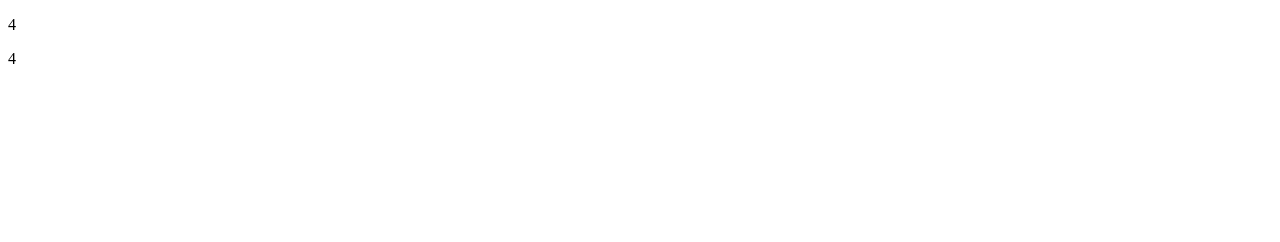
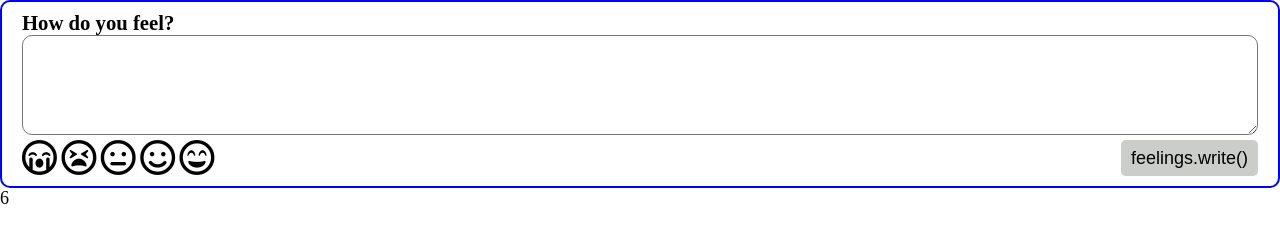
Before and after one commit to DakotaV6/mood-journal, a plain HTML site: page index.html in a window 1280 px wide. Drawn offline with nearby package versions, Linux system fonts and the light colour scheme; some packages are replaced by stand-ins of ours.

Commit message:
Added basic journal entry form, emoji, and some very minor styling.

```diff
--- /dev/null
+++ b/app/components/journal-entry/journal-entry.html
@@ -0,0 +1 @@
+<p>{{ 3 + 3 }}</p>
--- /dev/null
+++ b/app/components/journal-entry/journal-entry.js
@@ -0,0 +1,12 @@
+"use strict";
+
+const journalEntry = {
+        templateUrl: "app/components/journal-entry/journal-entry.html",
+        controller: [function() {
+            const vm = this;
+        }]
+}
+
+angular
+    .module("App")
+    .component("journalEntry", journalEntry);
--- /dev/null
+++ b/app/components/journal-main/journal-main.html
@@ -0,0 +1,2 @@
+<new-entry></new-entry>
+<journal-entry></journal-entry>
--- /dev/null
+++ b/app/components/journal-main/journal-main.js
@@ -0,0 +1,13 @@
+"use strict";
+
+const journalMain = {
+    templateUrl: "app/components/journal-main/journal-main.html",
+    controller: [function() {
+        const vm = this;
+    }]
+};
+
+
+angular
+    .module("App")
+    .component("journalMain", journalMain);
--- a/app/components/main-comp/main-comp.html
+++ /dev/null
@@ -1 +0,0 @@
-<p>{{2+2}}</p>
--- a/app/components/main-comp/main-comp.js
+++ /dev/null
@@ -1,13 +0,0 @@
-"use strict";
-
-const mainComp = {
-    templateUrl: "app/components/main-comp/main-comp.html",
-    controller: [function() {
-        const vm = this;
-    }]
-};
-
-
-angular
-    .module("App")
-    .component("mainComp", mainComp);
--- /dev/null
+++ b/app/components/new-entry/new-entry.html
@@ -0,0 +1,14 @@
+<div class="new-entry-container">
+    <p class="journal-prompt">How do you feel?</p>
+    <textarea id="journal-entry"></textarea>
+    <div id="submit-row">
+        <div class="emoji-container">
+            <i class="emoji far fa-sad-cry"></i>
+            <i class="emoji far fa-tired"></i>
+            <i class="emoji far fa-meh"></i>
+            <i class="emoji far fa-smile"></i>
+            <i class="emoji far fa-grin-beam"></i>
+        </div>
+        <button type="submit" class="write-post">feelings.write()</button>
+    </div>
+</div>
--- /dev/null
+++ b/app/components/new-entry/new-entry.js
@@ -0,0 +1,12 @@
+"use strict";
+
+const newEntry = {
+    templateUrl: "app/components/new-entry/new-entry.html",
+    controller: [function() {
+        const vm = this;
+    }]
+};
+
+angular
+    .module("App")
+    .component("newEntry", newEntry);
--- a/index.html
+++ b/index.html
@@ -5,16 +5,18 @@
   <meta name="viewport" content="width=device-width, initial-scale=1.0">
   <meta http-equiv="X-UA-Compatible" content="ie=edge">
   <title>Shaggy Foxes Project</title>
+  <link rel="stylesheet" href="https://use.fontawesome.com/releases/v5.7.1/css/all.css" integrity="sha384-fnmOCqbTlWIlj8LyTjo7mOUStjsKC4pOpQbqyi7RrhN7udi9RwhKkMHpvLbHG9Sr" crossorigin="anonymous">
   <link rel="stylesheet" href="styles.css">
 </head>
 <body>
-  <main-comp></main-comp>
-  <p>{{2+2}}</p>
+  <journal-main></journal-main>
 
   <script src="https://cdnjs.cloudflare.com/ajax/libs/angular.js/1.6.5/angular.min.js"></script>
   <script src="https://cdnjs.cloudflare.com/ajax/libs/angular.js/1.6.5/angular-route.js"></script>
   <script src="app/module/module.js"></script>
   <!-- <script src="app/config/config.js"></script> -->
-  <script src="app/components/main-comp/main-comp.js"></script>
+  <script src="app/components/journal-main/journal-main.js"></script>
+  <script src="app/components/new-entry/new-entry.js"></script>
+  <script src="app/components/journal-entry/journal-entry.js"></script>
 </body>
 </html>
--- a/styles.css
+++ b/styles.css
@@ -0,0 +1,74 @@
+/***************/
+/*   GENERAL   */
+/***************/
+html {
+    box-sizing: border-box;
+    font-size: 18px;
+}
+*, *:after, *:before {
+    box-sizing: inherit;
+}
+body, p {
+    padding: 0;
+    margin: 0;
+}
+
+
+
+/*************/
+/*   Emoji   */
+/*************/
+
+
+/*************/
+/* New Entry */
+/*************/
+.new-entry-container {
+    padding: 10px 20px;
+    border: 2px solid blue;
+    border-radius: 10px;
+}
+.journal-prompt {
+    font-weight: 700;
+    font-size: 1.15rem;
+}
+#journal-entry {
+    width: 100%;
+    height: 100px;
+    border-radius: 10px;
+}
+#submit-row {
+    display: flex;
+    justify-content: space-between;
+}
+.write-post {
+    cursor: pointer;
+    background-color: rgba(191, 193, 187, 0.8);
+    border: none;
+    border-radius: 5px;
+    padding: 5px 10px;
+    font-size: 1rem;
+}
+
+/*********/
+/* Emoji */
+/*********/
+.emoji {
+    font-size: 2rem;
+    cursor: pointer;
+}
+.fa-sad-cry:hover {
+    color: red;
+}
+.fa-tired:hover {
+    color: goldenrod;
+}
+.fa-meh:hover {
+    color: navy;
+}
+.fa-smile:hover {
+    color: green;
+}
+.fa-grin-beam:hover {
+    color: rgb(234, 225, 81);
+}
```
